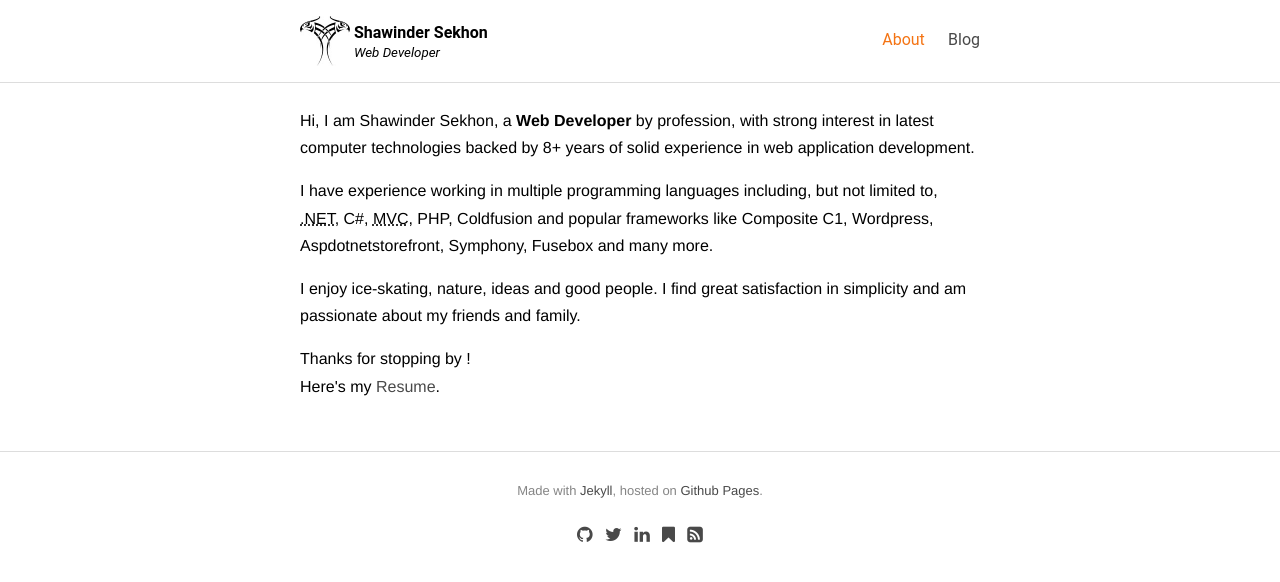
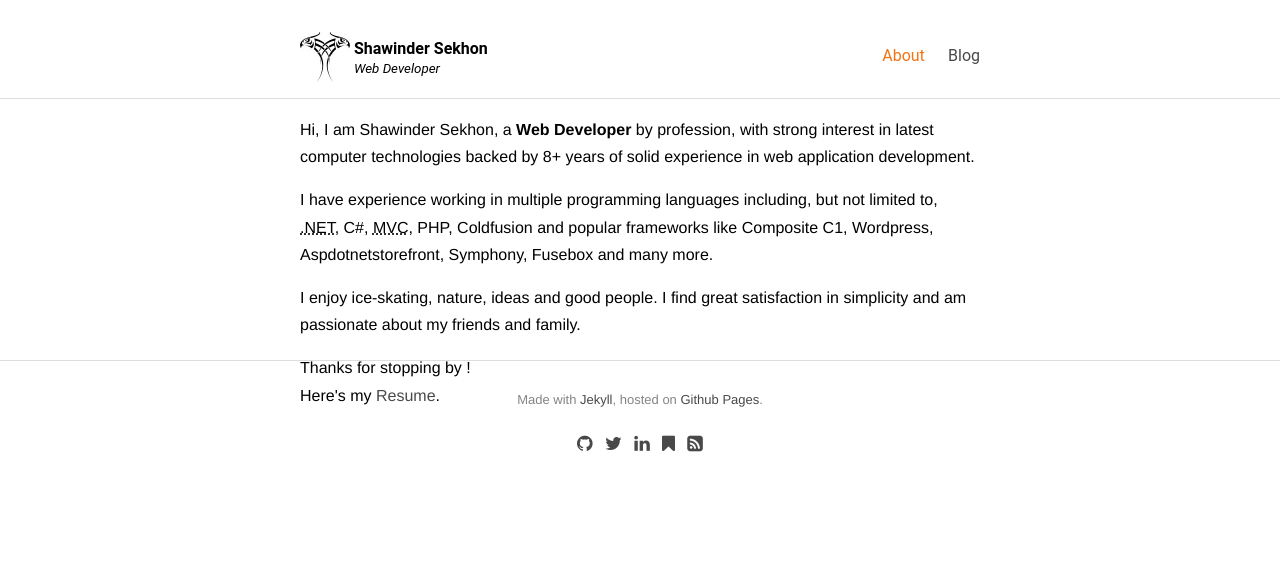
Before and after one commit to shawinder/shawinder.github.io, a Jekyll site: the page built from index.html, in a window 1280 px wide. Shown: the top 582 px of the page. Built offline with Jekyll 4.4.1, drawn with Linux system fonts in a browser that asks for light colours; nearby versions of some CDN libraries.

Commit message:
Update site.css

```diff
--- a/css/site.css
+++ b/css/site.css
@@ -150,6 +150,11 @@
   .header-container .contact {
     display: none;
   }
+}
+
+.container{
+  position: relative;
+  top: 100px;
 }
 
 .separator {
@@ -339,6 +344,8 @@
   padding: 1em 0;
   border-bottom: 1px solid #ddd;
   margin-bottom: 1.5em;
+  position: fixed;
+  width: 100%;
 }
 
 header a {
```
